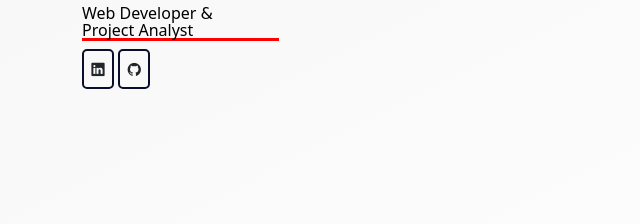
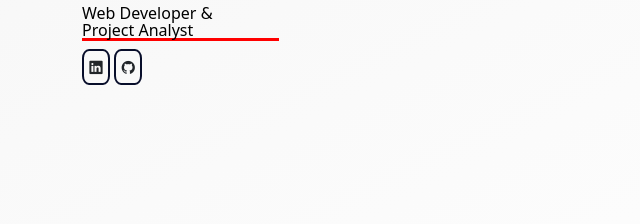
Before and after one commit to KatelynYaeger/MaikelMKaram.github.io, a website: page index.html in a window 1280 px wide. Shown: the part 364-588 px from the top of the page, 0-640 px from the left. Drawn offline with nearby package versions, Linux system fonts and the light colour scheme.

Commit message:
Updated button styling

```diff
--- a/css/style.css
+++ b/css/style.css
@@ -81,29 +81,29 @@
 }
 
 .linkedInBtn {
-    border-radius: 5px;
+    border-radius: 25%;
     border: 2px solid var(--btn-bg-color);
-    padding: 6px;
+    padding: 4px;
     cursor: pointer;
 }
 
 .linkedInBtn:hover {
     transition: 0.4s;
-    border-radius: 10px;
+    border-radius: 10%;
     border: 2px solid var(--btn-bg-color);
     cursor: pointer;
 }
 
 .githubBtn {
-    border-radius: 5px;
+    border-radius: 25%;
     border: 2px solid var(--btn-bg-color);
-    padding: 6px;
+    padding: 4px;
     cursor: pointer;
 }
 
 .githubBtn:hover {
     transition: 0.4s;
-    border-radius: 10px;
+    border-radius: 10%;
     border: 2px solid var(--btn-bg-color);
     cursor: pointer;
 }
```
